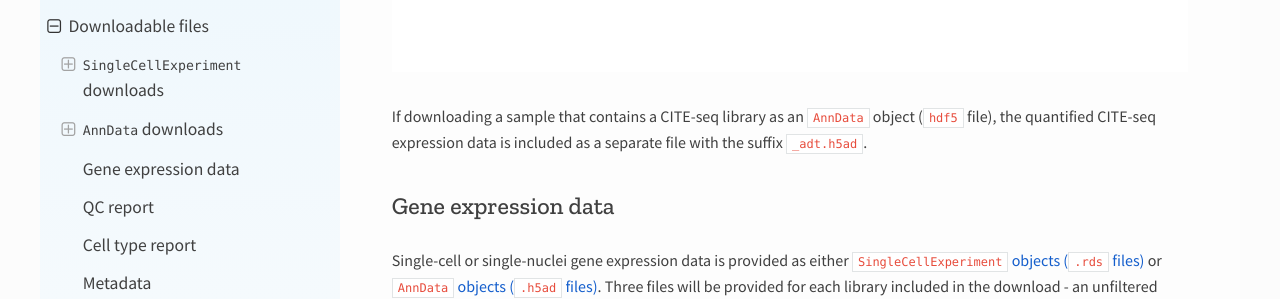
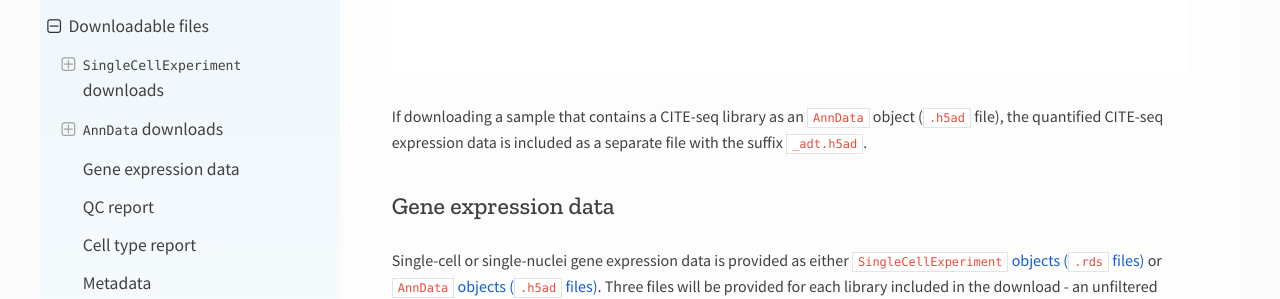
Before and after one commit to DongzeHE/scpca-docs, a Sphinx documentation site: the page built from docs/download_files.md, in a window 1280 px wide and 900 px high, scrolled down 6024 px. Shown: the part 149-448 px from the top of the window. Built offline with Sphinx 7.4.7 and the Read the Docs theme 2.0.0, drawn with Linux system fonts in a browser that asks for light colours.

Commit message:
Missed a couple

```diff
--- a/docs/download_files.md
+++ b/docs/download_files.md
@@ -52,7 +52,7 @@
 ### Download folder structure for individual sample downloads with CITE-seq (ADT) data:
 ![sample download folder](images/anndata-sample-citeseq-download-folder.png)
 
-If downloading a sample that contains a CITE-seq library as an `AnnData` object (`hdf5` file), the quantified CITE-seq expression data is included as a separate file with the suffix `_adt.h5ad`.
+If downloading a sample that contains a CITE-seq library as an `AnnData` object (`.h5ad` file), the quantified CITE-seq expression data is included as a separate file with the suffix `_adt.h5ad`.
 
 ## Gene expression data
 
@@ -155,7 +155,7 @@
 
 If downloading a project that contains at least one CITE-seq library, the quantified CITE-seq expression data will also be merged.
 In `SingleCellExperiment` objects (`rds` files), the CITE-seq expression data is provided as an alternative experiment in the same object as the gene expression data.
-However, for `AnnData` objects, (`hdf5` files), the quantified CITE-seq expression is instead provided as a separate file called `SCPCP000000_merged_adt.h5ad`.
+However, for `AnnData` objects, (`.h5ad` files), the quantified CITE-seq expression is instead provided as a separate file called `SCPCP000000_merged_adt.h5ad`.
 
 Every download also includes a single `single_cell_metadata.tsv` file containing metadata for all libraries included in the merged object.
 For a full description of this file's contents, refer to the [metadata section above](#metadata).
```
